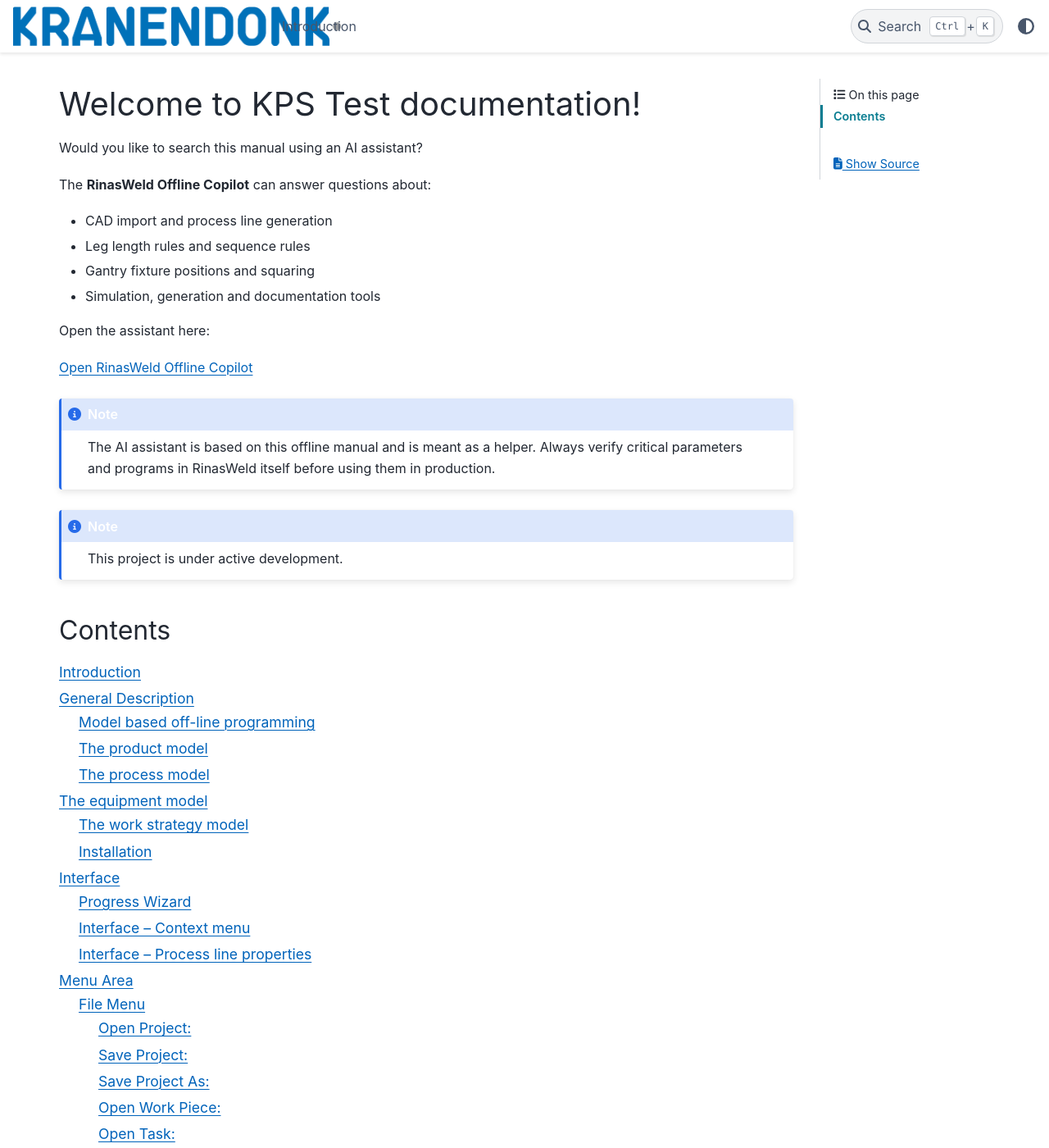
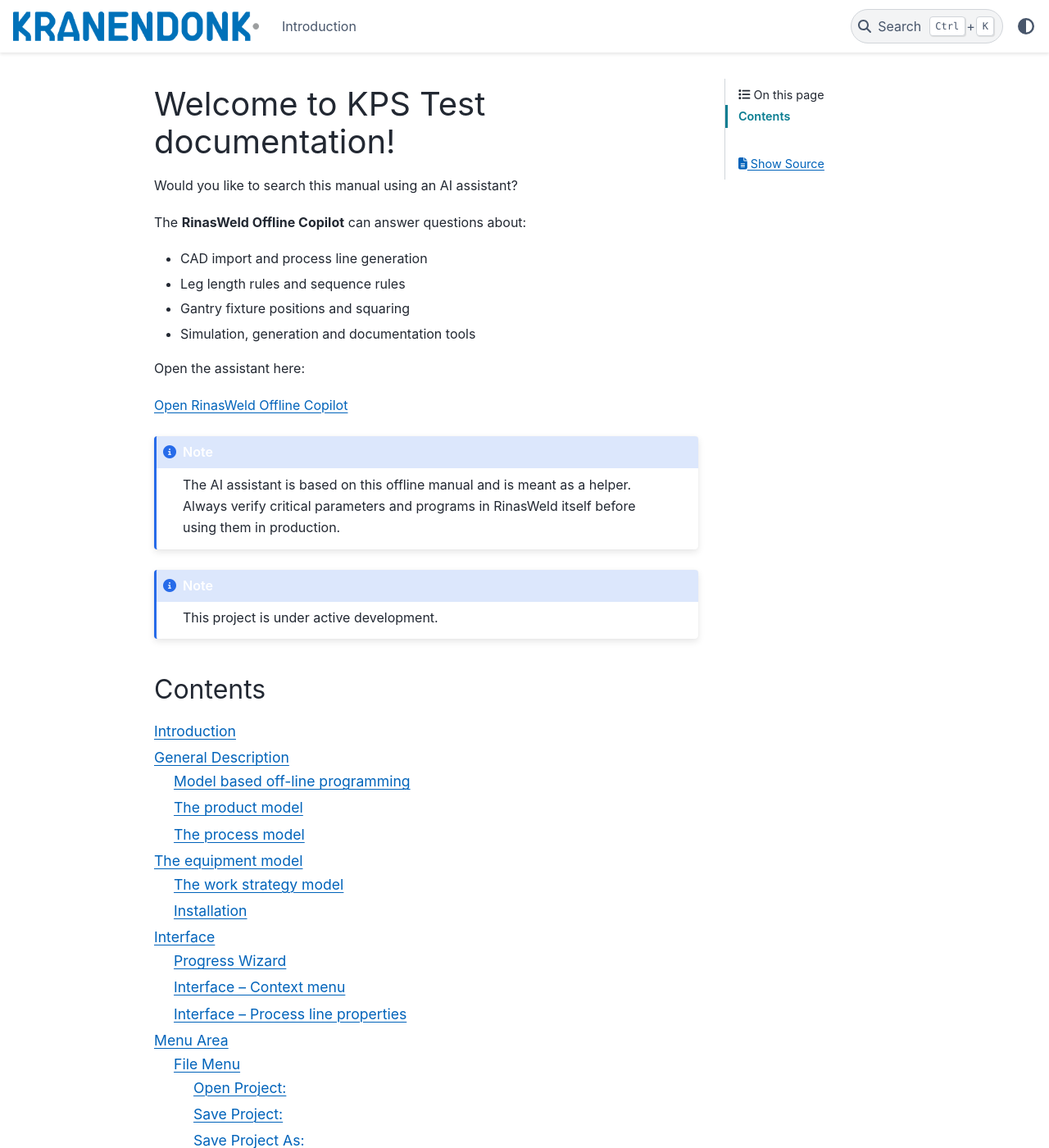
Before and after one commit to s307543138/Manual, a Sphinx documentation site: the page built from docs/source/index.rst, in a window 1280 px wide and 1400 px high. Shown: the whole window at 82% size. Built offline with Sphinx 7.4.7 and the PyData theme 0.15.4, drawn with Linux system fonts in a browser that asks for light colours.

Commit message:
Update custom.css

```diff
--- a/docs/source/_static/custom.css
+++ b/docs/source/_static/custom.css
@@ -36,9 +36,10 @@ a:hover {
     color: #ffffff;
 }
 
-/* 内容区域尽量宽一点（大屏阅读更舒服） */
+/* 内容区域不要太宽，保持一点“书页感” */
 .bd-main .bd-content {
-    max-width: 100%;
+    max-width: 1000px;   /* 或 900px / 1100px 自选 */
+    margin: 0 auto;      /* 居中 */
 }
 
 /* 表格自动换行，避免撑爆页面 */
@@ -53,6 +54,13 @@ img {
     height: auto;
 }
 
+/* 控制导航栏里 logo 大小 */
+.navbar-brand img {
+    max-height: 36px;   /* 你可以试 32 / 40，看自己喜欢 */
+    height: auto;
+    width: auto;
+}
+
 /* 深色模式下 logo 自动反白（可选，如果 logo 是深色） */
 @media (prefers-color-scheme: dark) {
     .navbar-brand img {
```
